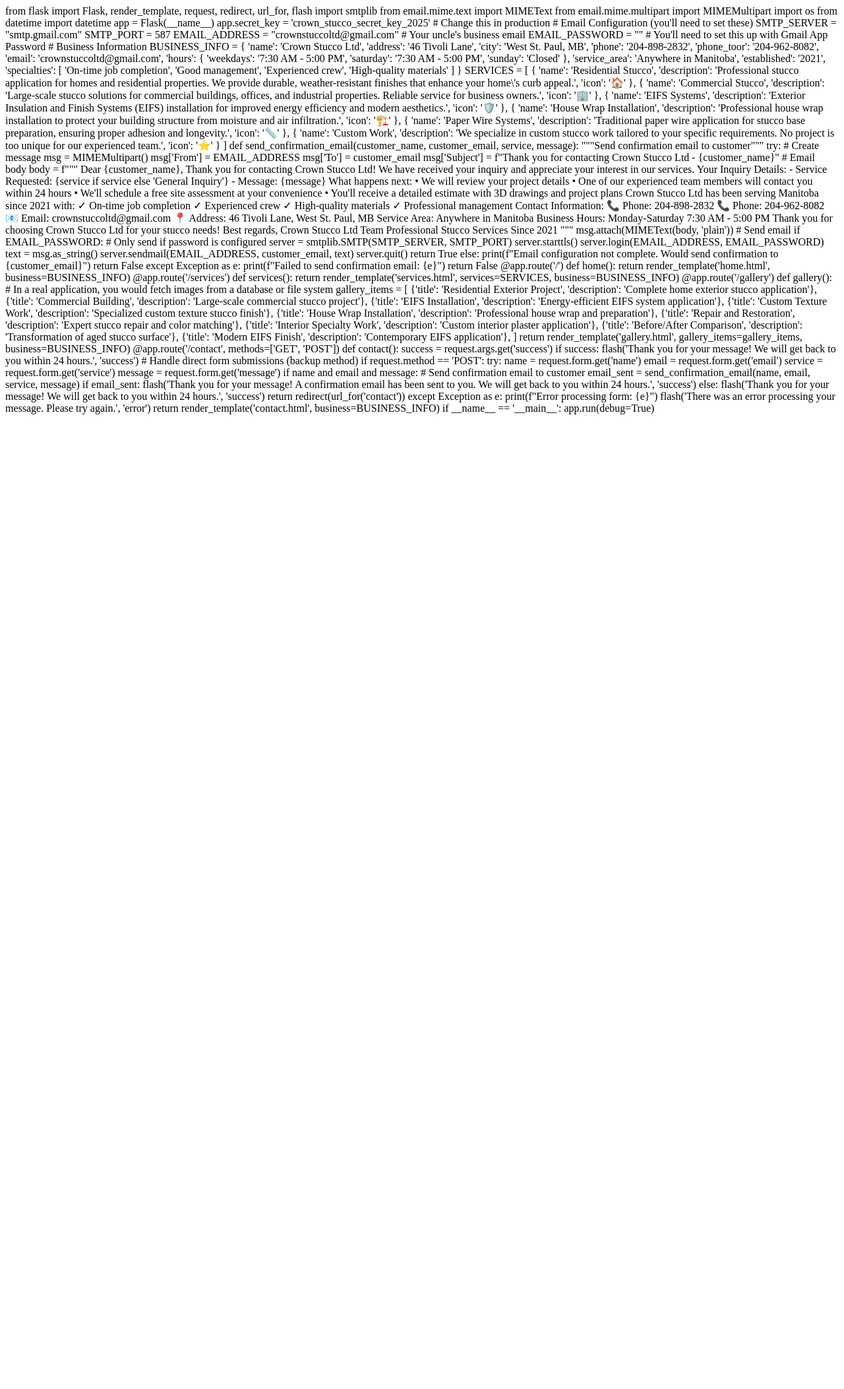
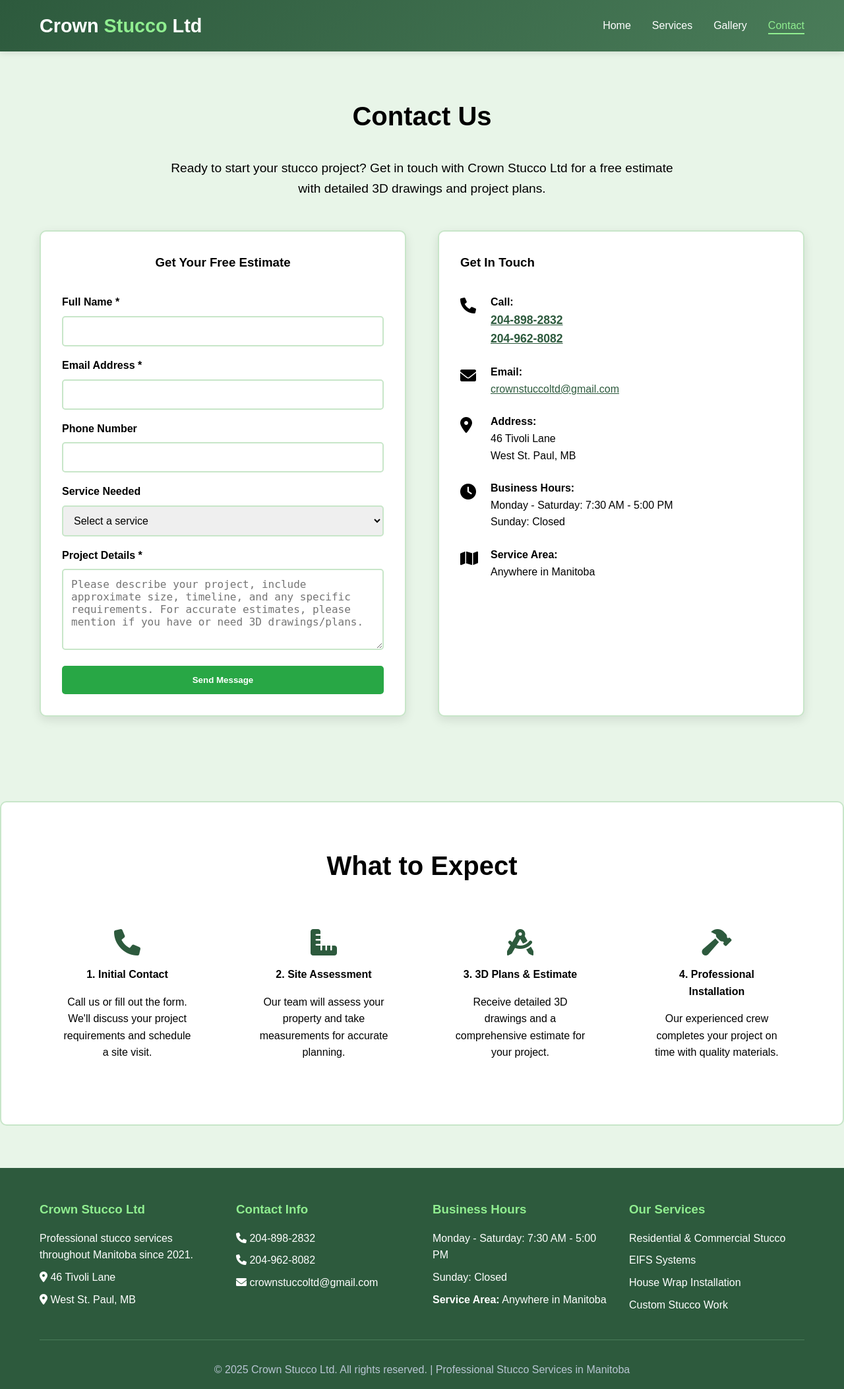
Before and after one commit to gurleenkaur611/crown-stucco-website, a Flask app: page /contact in a window 1280 px wide. Shown: the whole page at 66% size. Before the commit the page ends 628 px from the top, so only its background shows below. Run offline with Flask 3, Linux system fonts and the light colour scheme.

Commit message:
Force production mode, disable debug, and recreate contact.html

```diff
--- a/app.py
+++ b/app.py
@@ -1,7 +1,12 @@
 from flask import Flask, render_template, request, redirect, url_for, flash
+import os
 
 app = Flask(__name__)
 app.secret_key = 'crown_stucco_secret_key_2025'
+
+# Force production mode - disable debug
+app.config['DEBUG'] = False
+app.config['TESTING'] = False
 
 # Business Information
 BUSINESS_INFO = {
@@ -29,32 +34,32 @@
 SERVICES = [
     {
         'name': 'Residential Stucco',
-        'description': 'Professional stucco application for homes and residential properties. We provide durable, weather-resistant finishes that enhance your home\'s curb appeal.',
+        'description': 'Professional stucco application for homes and residential properties.',
         'icon': 'house'
     },
     {
         'name': 'Commercial Stucco',
-        'description': 'Large-scale stucco solutions for commercial buildings, offices, and industrial properties. Reliable service for business owners.',
+        'description': 'Large-scale stucco solutions for commercial buildings and offices.',
         'icon': 'building'
     },
     {
         'name': 'EIFS Systems',
-        'description': 'Exterior Insulation and Finish Systems (EIFS) installation for improved energy efficiency and modern aesthetics.',
+        'description': 'Exterior Insulation and Finish Systems installation.',
         'icon': 'shield'
     },
     {
         'name': 'House Wrap Installation',
-        'description': 'Professional house wrap installation to protect your building structure from moisture and air infiltration.',
+        'description': 'Professional house wrap installation services.',
         'icon': 'tools'
     },
     {
         'name': 'Paper Wire Systems',
-        'description': 'Traditional paper wire application for stucco base preparation, ensuring proper adhesion and longevity.',
+        'description': 'Traditional paper wire application for stucco preparation.',
         'icon': 'ruler'
     },
     {
         'name': 'Custom Work',
-        'description': 'We specialize in custom stucco work tailored to your specific requirements. No project is too unique for our experienced team.',
+        'description': 'Custom stucco work tailored to your requirements.',
         'icon': 'star'
     }
 ]
@@ -75,10 +80,7 @@
         {'title': 'EIFS Installation', 'description': 'Energy-efficient EIFS system application'},
         {'title': 'Custom Texture Work', 'description': 'Specialized custom texture stucco finish'},
         {'title': 'House Wrap Installation', 'description': 'Professional house wrap and preparation'},
-        {'title': 'Repair and Restoration', 'description': 'Expert stucco repair and color matching'},
-        {'title': 'Interior Specialty Work', 'description': 'Custom interior plaster application'},
-        {'title': 'Before/After Comparison', 'description': 'Transformation of aged stucco surface'},
-        {'title': 'Modern EIFS Finish', 'description': 'Contemporary EIFS application'},
+        {'title': 'Repair and Restoration', 'description': 'Expert stucco repair and color matching'}
     ]
     return render_template('gallery.html', gallery_items=gallery_items, business=BUSINESS_INFO)
 
@@ -87,8 +89,9 @@
     success = request.args.get('success')
     if success:
         flash('Thank you for your message! We will get back to you within 24 hours.', 'success')
-
     return render_template('contact.html', business=BUSINESS_INFO)
 
+# Remove the debug mode completely for production
 if __name__ == '__main__':
-    app.run(debug=True)
+    port = int(os.environ.get('PORT', 5000))
+    app.run(host='0.0.0.0', port=port, debug=False)
--- a/templates/contact.html
+++ b/templates/contact.html
@@ -1,193 +1,136 @@
-from flask import Flask, render_template, request, redirect, url_for, flash
-import smtplib
-from email.mime.text import MIMEText
-from email.mime.multipart import MIMEMultipart
-import os
-from datetime import datetime
+{% extends "base.html" %}
 
-app = Flask(__name__)
-app.secret_key = 'crown_stucco_secret_key_2025'  # Change this in production
+{% block title %}Contact - Crown Stucco Ltd{% endblock %}
 
-# Email Configuration (you'll need to set these)
-SMTP_SERVER = "smtp.gmail.com"
-SMTP_PORT = 587
-EMAIL_ADDRESS = "crownstuccoltd@gmail.com"  # Your uncle's business email
-EMAIL_PASSWORD = ""  # You'll need to set this up with Gmail App Password
+{% block content %}
+<section style="padding: 4rem 0;">
+    <div class="container">
+        <h1 class="section-title">Contact Us</h1>
+        <p class="section-subtitle">Ready to start your stucco project? Get in touch with Crown Stucco Ltd for a free estimate with detailed 3D drawings and project plans.</p>
 
-# Business Information
-BUSINESS_INFO = {
-    'name': 'Crown Stucco Ltd',
-    'address': '46 Tivoli Lane',
-    'city': 'West St. Paul, MB',
-    'phone': '204-898-2832',
-    'phone_toor': '204-962-8082',
-    'email': 'crownstuccoltd@gmail.com',
-    'hours': {
-        'weekdays': '7:30 AM - 5:00 PM',
-        'saturday': '7:30 AM - 5:00 PM',
-        'sunday': 'Closed'
-    },
-    'service_area': 'Anywhere in Manitoba',
-    'established': '2021',
-    'specialties': [
-        'On-time job completion',
-        'Good management',
-        'Experienced crew',
-        'High-quality materials'
-    ]
-}
+        <div class="contact-content">
+            <div class="contact-form">
+                <h3 style="color: #000000; margin-bottom: 2rem; text-align: center;">Get Your Free Estimate</h3>
+                <form action="https://formspree.io/f/xqaykqaj" method="POST" id="contact-form">
+                    <input type="hidden" name="_next" value="https://crown-stucco.onrender.com/contact?success=true">
+                    <input type="hidden" name="_subject" value="Crown Stucco Inquiry" id="subject-field">
 
-SERVICES = [
-    {
-        'name': 'Residential Stucco',
-        'description': 'Professional stucco application for homes and residential properties. We provide durable, weather-resistant finishes that enhance your home\'s curb appeal.',
-        'icon': '🏠'
-    },
-    {
-        'name': 'Commercial Stucco',
-        'description': 'Large-scale stucco solutions for commercial buildings, offices, and industrial properties. Reliable service for business owners.',
-        'icon': '🏢'
-    },
-    {
-        'name': 'EIFS Systems',
-        'description': 'Exterior Insulation and Finish Systems (EIFS) installation for improved energy efficiency and modern aesthetics.',
-        'icon': '🛡️'
-    },
-    {
-        'name': 'House Wrap Installation',
-        'description': 'Professional house wrap installation to protect your building structure from moisture and air infiltration.',
-        'icon': '🏗️'
-    },
-    {
-        'name': 'Paper Wire Systems',
-        'description': 'Traditional paper wire application for stucco base preparation, ensuring proper adhesion and longevity.',
-        'icon': '📏'
-    },
-    {
-        'name': 'Custom Work',
-        'description': 'We specialize in custom stucco work tailored to your specific requirements. No project is too unique for our experienced team.',
-        'icon': '⭐'
+                    <div class="form-group">
+                        <label for="name">Full Name *</label>
+                        <input type="text" id="name" name="name" required>
+                    </div>
+                    <div class="form-group">
+                        <label for="email">Email Address *</label>
+                        <input type="email" id="email" name="email" required>
+                    </div>
+                    <div class="form-group">
+                        <label for="phone">Phone Number</label>
+                        <input type="tel" id="phone" name="phone">
+                    </div>
+                    <div class="form-group">
+                        <label for="service">Service Needed</label>
+                        <select id="service" name="service">
+                            <option value="">Select a service</option>
+                            <option value="residential-stucco">Residential Stucco</option>
+                            <option value="commercial-stucco">Commercial Stucco</option>
+                            <option value="eifs">EIFS Systems</option>
+                            <option value="house-wrap">House Wrap Installation</option>
+                            <option value="paper-wire">Paper Wire Systems</option>
+                            <option value="custom-work">Custom Work</option>
+                            <option value="repair">Stucco Repair</option>
+                            <option value="other">Other</option>
+                        </select>
+                    </div>
+                    <div class="form-group">
+                        <label for="message">Project Details *</label>
+                        <textarea id="message" name="message" rows="5" required placeholder="Please describe your project, include approximate size, timeline, and any specific requirements. For accurate estimates, please mention if you have or need 3D drawings/plans."></textarea>
+                    </div>
+                    <button type="submit" class="cta-button primary" style="width: 100%;">Send Message</button>
+                </form>
+            </div>
+
+            <div class="contact-info">
+                <h3 style="color: #000000; margin-bottom: 2rem;">Get In Touch</h3>
+                <div class="contact-item">
+                    <div class="contact-item-icon"><i class="fas fa-phone"></i></div>
+                    <div>
+                        <strong>Call:</strong><br>
+                        <a href="tel:{{ business.phone }}" style="color: #2d5a3d; font-size: 1.1rem; font-weight: bold;">{{ business.phone }}</a><br>
+                        <a href="tel:{{ business.phone_toor }}" style="color: #2d5a3d; font-size: 1.1rem; font-weight: bold;">{{ business.phone_toor }}</a>
+                    </div>
+                </div>
+                <div class="contact-item">
+                    <div class="contact-item-icon"><i class="fas fa-envelope"></i></div>
+                    <div>
+                        <strong>Email:</strong><br>
+                        <a href="mailto:{{ business.email }}" style="color: #2d5a3d; word-break: break-all;">{{ business.email }}</a>
+                    </div>
+                </div>
+                <div class="contact-item">
+                    <div class="contact-item-icon"><i class="fas fa-map-marker-alt"></i></div>
+                    <div>
+                        <strong>Address:</strong><br>
+                        {{ business.address }}<br>
+                        {{ business.city }}
+                    </div>
+                </div>
+                <div class="contact-item">
+                    <div class="contact-item-icon"><i class="fas fa-clock"></i></div>
+                    <div>
+                        <strong>Business Hours:</strong><br>
+                        Monday - Saturday: {{ business.hours.weekdays }}<br>
+                        Sunday: {{ business.hours.sunday }}
+                    </div>
+                </div>
+                <div class="contact-item">
+                    <div class="contact-item-icon"><i class="fas fa-map"></i></div>
+                    <div>
+                        <strong>Service Area:</strong><br>
+                        {{ business.service_area }}
+                    </div>
+                </div>
+            </div>
+        </div>
+    </div>
+</section>
+
+<section style="background: white; padding: 4rem 0; margin: 2rem 0; border: 2px solid #c8e6c9; border-radius: 10px;">
+    <div class="container">
+        <h2 class="section-title">What to Expect</h2>
+        <div style="display: grid; grid-template-columns: repeat(auto-fit, minmax(250px, 1fr)); gap: 2rem; text-align: center;">
+            <div style="padding: 2rem;">
+                <i class="fas fa-phone" style="font-size: 2.5rem; color: #2d5a3d; margin-bottom: 1rem;"></i>
+                <h4 style="color: #000000; margin-bottom: 1rem;">1. Initial Contact</h4>
+                <p style="color: #000000;">Call us or fill out the form. We'll discuss your project requirements and schedule a site visit.</p>
+            </div>
+            <div style="padding: 2rem;">
+                <i class="fas fa-ruler-combined" style="font-size: 2.5rem; color: #2d5a3d; margin-bottom: 1rem;"></i>
+                <h4 style="color: #000000; margin-bottom: 1rem;">2. Site Assessment</h4>
+                <p style="color: #000000;">Our team will assess your property and take measurements for accurate planning.</p>
+            </div>
+            <div style="padding: 2rem;">
+                <i class="fas fa-drafting-compass" style="font-size: 2.5rem; color: #2d5a3d; margin-bottom: 1rem;"></i>
+                <h4 style="color: #000000; margin-bottom: 1rem;">3. 3D Plans & Estimate</h4>
+                <p style="color: #000000;">Receive detailed 3D drawings and a comprehensive estimate for your project.</p>
+            </div>
+            <div style="padding: 2rem;">
+                <i class="fas fa-hammer" style="font-size: 2.5rem; color: #2d5a3d; margin-bottom: 1rem;"></i>
+                <h4 style="color: #000000; margin-bottom: 1rem;">4. Professional Installation</h4>
+                <p style="color: #000000;">Our experienced crew completes your project on time with quality materials.</p>
+            </div>
+        </div>
+    </div>
+</section>
+
+<script>
+document.getElementById('contact-form').addEventListener('submit', function() {
+    const name = document.getElementById('name').value.trim();
+    const subjectField = document.getElementById('subject-field');
+    if (name) {
+        subjectField.value = `Crown Stucco Inquiry from ${name}`;
+    } else {
+        subjectField.value = `Crown Stucco Inquiry - ${new Date().toLocaleString()}`;
     }
-]
-
-def send_confirmation_email(customer_name, customer_email, service, message):
-    """Send confirmation email to customer"""
-    try:
-        # Create message
-        msg = MIMEMultipart()
-        msg['From'] = EMAIL_ADDRESS
-        msg['To'] = customer_email
-        msg['Subject'] = f"Thank you for contacting Crown Stucco Ltd - {customer_name}"
-
-        # Email body
-        body = f"""
-Dear {customer_name},
-
-Thank you for contacting Crown Stucco Ltd! We have received your inquiry and appreciate your interest in our services.
-
-Your Inquiry Details:
-- Service Requested: {service if service else 'General Inquiry'}
-- Message: {message}
-
-What happens next:
-• We will review your project details
-• One of our experienced team members will contact you within 24 hours
-• We'll schedule a free site assessment at your convenience
-• You'll receive a detailed estimate with 3D drawings and project plans
-
-Crown Stucco Ltd has been serving Manitoba since 2021 with:
-✓ On-time job completion
-✓ Experienced crew
-✓ High-quality materials
-✓ Professional management
-
-Contact Information:
-📞 Phone: 204-898-2832
-📞 Phone: 204-962-8082
-📧 Email: crownstuccoltd@gmail.com
-📍 Address: 46 Tivoli Lane, West St. Paul, MB
-
-Service Area: Anywhere in Manitoba
-Business Hours: Monday-Saturday 7:30 AM - 5:00 PM
-
-Thank you for choosing Crown Stucco Ltd for your stucco needs!
-
-Best regards,
-Crown Stucco Ltd Team
-Professional Stucco Services Since 2021
-        """
-
-        msg.attach(MIMEText(body, 'plain'))
-
-        # Send email
-        if EMAIL_PASSWORD:  # Only send if password is configured
-            server = smtplib.SMTP(SMTP_SERVER, SMTP_PORT)
-            server.starttls()
-            server.login(EMAIL_ADDRESS, EMAIL_PASSWORD)
-            text = msg.as_string()
-            server.sendmail(EMAIL_ADDRESS, customer_email, text)
-            server.quit()
-            return True
-        else:
-            print(f"Email configuration not complete. Would send confirmation to {customer_email}")
-            return False
-    except Exception as e:
-        print(f"Failed to send confirmation email: {e}")
-        return False
-
-@app.route('/')
-def home():
-    return render_template('home.html', business=BUSINESS_INFO)
-
-@app.route('/services')
-def services():
-    return render_template('services.html', services=SERVICES, business=BUSINESS_INFO)
-
-@app.route('/gallery')
-def gallery():
-    # In a real application, you would fetch images from a database or file system
-    gallery_items = [
-        {'title': 'Residential Exterior Project', 'description': 'Complete home exterior stucco application'},
-        {'title': 'Commercial Building', 'description': 'Large-scale commercial stucco project'},
-        {'title': 'EIFS Installation', 'description': 'Energy-efficient EIFS system application'},
-        {'title': 'Custom Texture Work', 'description': 'Specialized custom texture stucco finish'},
-        {'title': 'House Wrap Installation', 'description': 'Professional house wrap and preparation'},
-        {'title': 'Repair and Restoration', 'description': 'Expert stucco repair and color matching'},
-        {'title': 'Interior Specialty Work', 'description': 'Custom interior plaster application'},
-        {'title': 'Before/After Comparison', 'description': 'Transformation of aged stucco surface'},
-        {'title': 'Modern EIFS Finish', 'description': 'Contemporary EIFS application'},
-    ]
-    return render_template('gallery.html', gallery_items=gallery_items, business=BUSINESS_INFO)
-
-@app.route('/contact', methods=['GET', 'POST'])
-def contact():
-    success = request.args.get('success')
-    if success:
-        flash('Thank you for your message! We will get back to you within 24 hours.', 'success')
-
-    # Handle direct form submissions (backup method)
-    if request.method == 'POST':
-        try:
-            name = request.form.get('name')
-            email = request.form.get('email')
-            service = request.form.get('service')
-            message = request.form.get('message')
-
-            if name and email and message:
-                # Send confirmation email to customer
-                email_sent = send_confirmation_email(name, email, service, message)
-
-                if email_sent:
-                    flash('Thank you for your message! A confirmation email has been sent to you. We will get back to you within 24 hours.', 'success')
-                else:
-                    flash('Thank you for your message! We will get back to you within 24 hours.', 'success')
-
-                return redirect(url_for('contact'))
-        except Exception as e:
-            print(f"Error processing form: {e}")
-            flash('There was an error processing your message. Please try again.', 'error')
-
-    return render_template('contact.html', business=BUSINESS_INFO)
-
-if __name__ == '__main__':
-    app.run(debug=True)
+});
+</script>
+{% endblock %}
```
